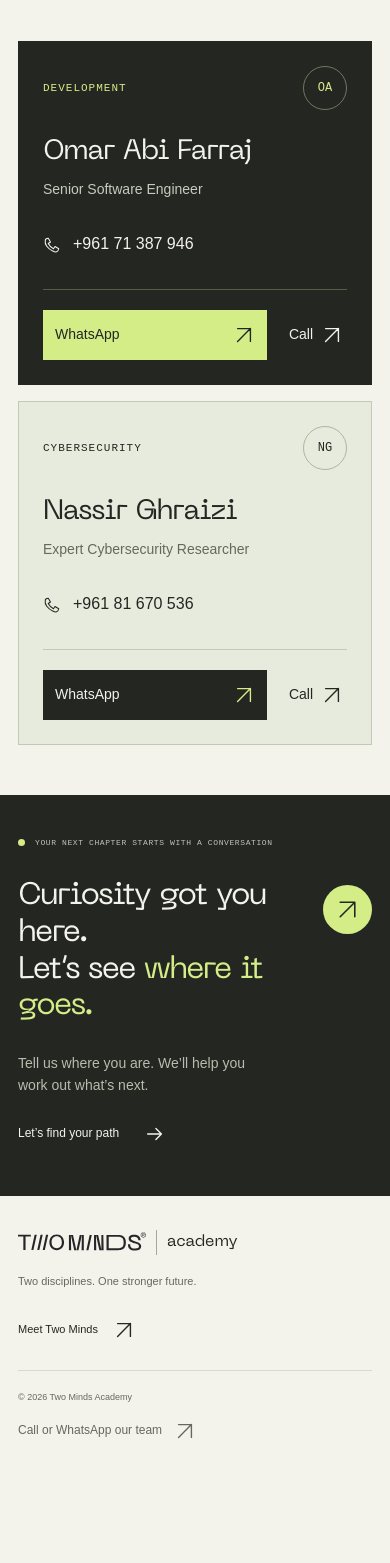
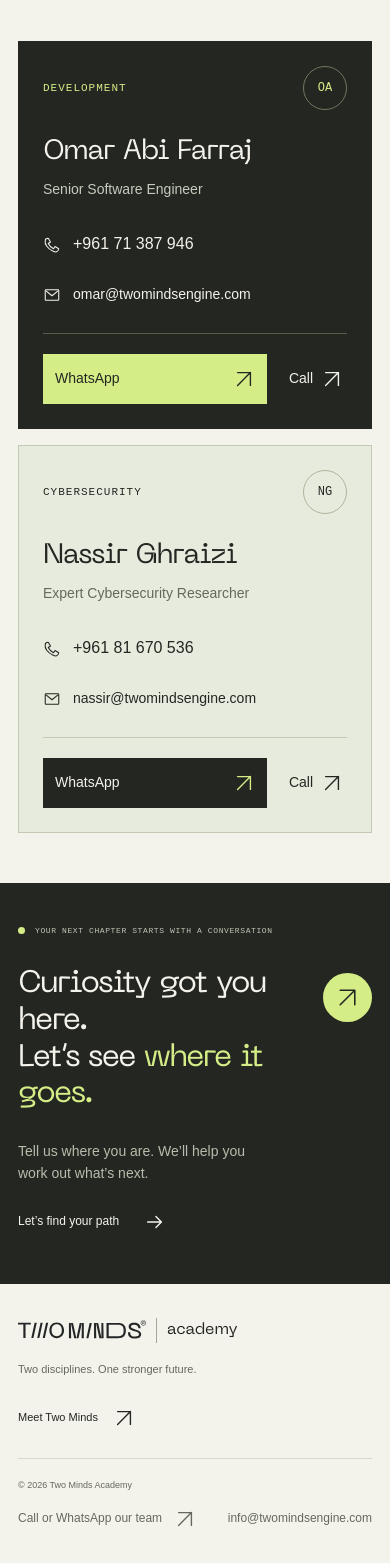
Before and after one commit to Omar7tech/academy-twominds, a Next.js app: page / in a window 390 px wide. Shown: the part 5761-7324 px from the top of the page. Built offline with nearby package versions, Linux system fonts and the light colour scheme.

Commit message:
fix mails

```diff
--- a/app/academy.tsx
+++ b/app/academy.tsx
@@ -10,8 +10,8 @@
 gsap.registerPlugin(useGSAP, ScrollTrigger);
 
 const contacts = [
-  { name: "Omar Abi Farraj", role: "Senior Software Engineer", subject: "Development", initials: "OA", phone: "+96171387946", display: "+961 71 387 946" },
-  { name: "Nassir Ghraizi", role: "Expert Cybersecurity Researcher", subject: "Cybersecurity", initials: "NG", phone: "+96181670536", display: "+961 81 670 536" },
+  { name: "Omar Abi Farraj", role: "Senior Software Engineer", subject: "Development", initials: "OA", phone: "+96171387946", display: "+961 71 387 946", email: "omar@twomindsengine.com" },
+  { name: "Nassir Ghraizi", role: "Expert Cybersecurity Researcher", subject: "Cybersecurity", initials: "NG", phone: "+96181670536", display: "+961 81 670 536", email: "nassir@twomindsengine.com" },
 ];
 
 function ContactOptions({ message = "Hi Two Minds Academy! I'd like to know more about your courses." }: { message?: string }) {
@@ -19,6 +19,7 @@
     <div className="contact-card-top"><span className="contact-subject">{person.subject}</span><span className="contact-monogram" aria-hidden="true">{person.initials}</span></div>
     <div className="contact-person-heading"><div><h3>{person.name}</h3><p className="contact-role">{person.role}</p></div></div>
     <a className="phone-number" href={`tel:${person.phone}`} aria-label={`Call ${person.name} at ${person.display}`}><svg aria-hidden="true" width="18" height="18" viewBox="0 0 24 24" fill="none"><path d="m7 3 3 5-3 2c2 4 3 5 7 7l2-3 5 3c-1 5-4 5-8 3C6 17 2 11 3 6c0-2 2-3 4-3Z" stroke="currentColor" strokeWidth="1.4" strokeLinejoin="round" /></svg>{person.display}</a>
+    <a className="contact-email" href={`mailto:${person.email}`} aria-label={`Email ${person.name} at ${person.email}`}><svg aria-hidden="true" width="18" height="18" viewBox="0 0 24 24" fill="none"><path d="M4 5h16a1 1 0 0 1 1 1v12a1 1 0 0 1-1 1H4a1 1 0 0 1-1-1V6a1 1 0 0 1 1-1Z" stroke="currentColor" strokeWidth="1.4" strokeLinejoin="round" /><path d="m4 6.5 8 6.5 8-6.5" stroke="currentColor" strokeWidth="1.4" strokeLinejoin="round" /></svg>{person.email}</a>
     <div className="contact-actions"><a className="button button-dark" href={`https://wa.me/${person.phone.slice(1)}?text=${encodeURIComponent(message)}`} target="_blank" rel="noopener noreferrer" aria-label={`WhatsApp ${person.name}`}>WhatsApp <Arrow diagonal /></a><a className="call-link" href={`tel:${person.phone}`} aria-label={`Call ${person.name}`}>Call <Arrow diagonal /></a></div>
   </article>)}</div>;
 }
@@ -199,7 +200,7 @@
       <section className="closing"><div className="wrap closing-inner"><div className="eyebrow"><span className="status-dot" /> YOUR NEXT CHAPTER STARTS WITH A CONVERSATION</div><div className="closing-row"><h2>Curiosity got you here.<br />Let’s see <span>where it goes.</span></h2><button className="closing-button" aria-label="Let’s find your path" onClick={() => enquire()}><Arrow diagonal /></button></div><div className="closing-caption"><p>Tell us where you are. We’ll help you work out what’s next.</p><button onClick={() => enquire()}>Let’s find your path <Arrow /></button></div></div></section>
     </main>
 
-    <footer className="wrap footer"><a className="brand" href="#" aria-label="Back to Two Minds Academy home"><Image src="/tm-logo.svg" alt="Two Minds" width={155} height={28} /><span>academy</span></a><span>Two disciplines. One stronger future.</span><a href="https://twomindsengine.com" target="_blank" rel="noopener noreferrer">Meet Two Minds <Arrow diagonal /></a><div className="footer-bottom"><span>© {new Date().getFullYear()} Two Minds Academy</span><a href="#contact">Call or WhatsApp our team <Arrow diagonal /></a><span>Built with purpose.</span></div></footer>
+    <footer className="wrap footer"><a className="brand" href="#" aria-label="Back to Two Minds Academy home"><Image src="/tm-logo.svg" alt="Two Minds" width={155} height={28} /><span>academy</span></a><span>Two disciplines. One stronger future.</span><a href="https://twomindsengine.com" target="_blank" rel="noopener noreferrer">Meet Two Minds <Arrow diagonal /></a><div className="footer-bottom"><span>© {new Date().getFullYear()} Two Minds Academy</span><a href="#contact">Call or WhatsApp our team <Arrow diagonal /></a><a href="mailto:info@twomindsengine.com">info@twomindsengine.com</a><span>Built with purpose.</span></div></footer>
 
     <dialog ref={dialog} className="detail-dialog" onCancel={() => setModal(null)} onClick={e => { if (e.target === e.currentTarget) setModal(null); }} aria-labelledby="dialog-title"><div className="dialog-inner"><button className="dialog-close" onClick={() => setModal(null)} aria-label="Close dialog">×</button>
       {modal === "program" && program ? <><span className="eyebrow">{program.track} / {program.level}</span><h2 id="dialog-title">{program.title}</h2><p>{program.description}</p><h3>What you’ll work on</h3><ol className="module-list">{program.modules.map(module => <li key={module}>{module}</li>)}</ol><div className="outcome"><span className="eyebrow">WHAT YOU’RE WORKING TOWARD</span><p>{program.outcome}</p></div><p className="fine-print">The scope, format, schedule, and fees are agreed with you before you start.</p><button className="button button-dark" onClick={() => enquire(program.title)}>Talk about this path <Arrow diagonal /></button></> : <><span className="eyebrow">LET’S FIND THE RIGHT COURSE</span><h2 id="dialog-title">Talk to our team.</h2><p>Ask about the learning path, schedule, and fees. Choose who you’d like to speak with.</p>{interest !== "Help me choose" && <div className="contact-interest"><span className="eyebrow">YOU’RE INTERESTED IN</span><p>{interest}</p></div>}<ContactOptions message={`Hi Two Minds Academy! ${interest === "Help me choose" ? "I'd like help choosing a course." : `I'm interested in ${interest}.`}${stage !== null ? ` My starting point: ${stages[stage]}.` : ""} Could you share the schedule and fees?`} /><p className="fine-print">WhatsApp opens with a message you can edit before sending.</p></>}
--- a/app/globals.css
+++ b/app/globals.css
@@ -1037,6 +1037,7 @@
   min-height:44px;
   display:flex;
   align-items:center;
+  color:inherit;
 }
 
 .skip-link {
@@ -1789,6 +1790,7 @@
 .contact-person-heading { display:block; }
 .contact-role { font-size:14px; line-height:1.6; color:var(--muted); margin:8px 0 0; }
 .contact-person>.phone-number { align-self:flex-start; display:flex; align-items:center; gap:12px; min-height:48px; margin-top:24px; font-size:17px; }
+.contact-person>.contact-email { align-self:flex-start; display:flex; align-items:center; gap:12px; min-height:36px; margin-top:10px; font-size:15px; word-break:break-all; }
 .contact-section .contact-person { padding:34px; border:1px solid #c2c9b5; background:#e7ebde; }
 .contact-section .contact-person h3 { font-size:32px; letter-spacing:-1px; }
 .contact-section .contact-actions { border-top:1px solid #c2c9b5; padding-top:24px; margin-top:28px; }
@@ -1807,6 +1809,7 @@
 .detail-dialog .contact-subject { font-size:10px; }
 .detail-dialog .contact-role { font-size:13px; margin-top:5px; }
 .detail-dialog .contact-person>.phone-number { margin-top:10px; min-height:44px; font-size:15px; }
+.detail-dialog .contact-person>.contact-email { margin-top:8px; min-height:32px; font-size:13px; }
 .detail-dialog .contact-actions { margin-top:10px; }
 @media (max-width:767px) {
   .contact-section .section-heading h2 { font-size:31px; }
@@ -1816,6 +1819,7 @@
   .contact-card-top { margin-bottom:24px; }
   .contact-role { font-size:14px; }
   .contact-person>.phone-number { font-size:16px; margin-top:20px; }
+  .contact-person>.contact-email { font-size:14px; margin-top:8px; }
   .contact-section .contact-actions { margin-top:20px; padding-top:20px; }
 }
 @media (max-width:359px) {
```
